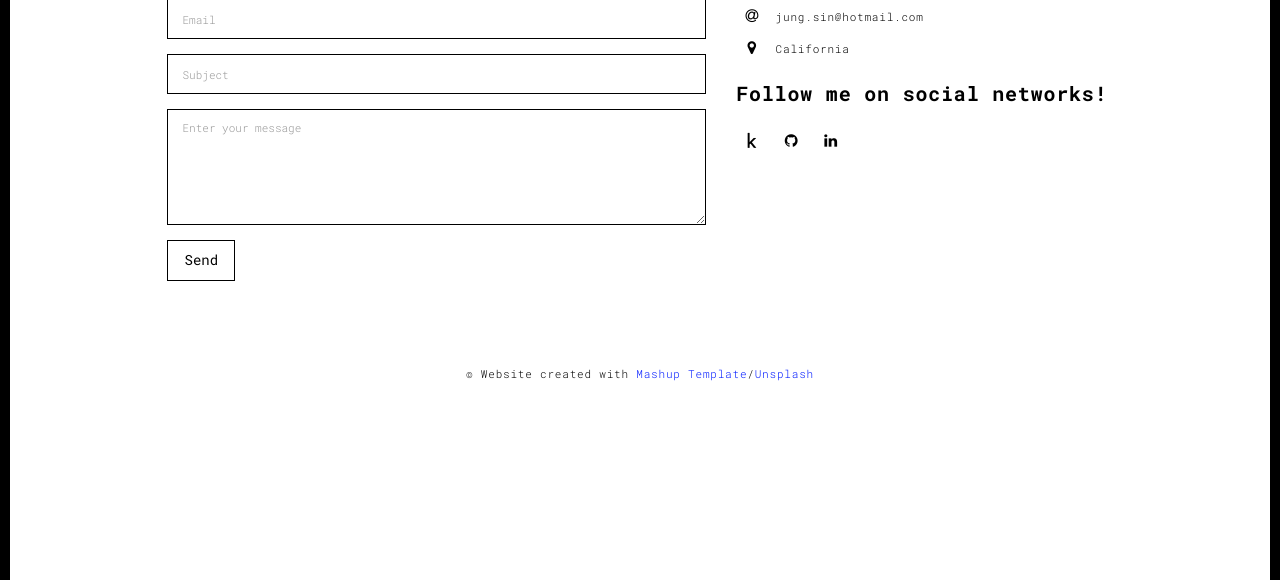
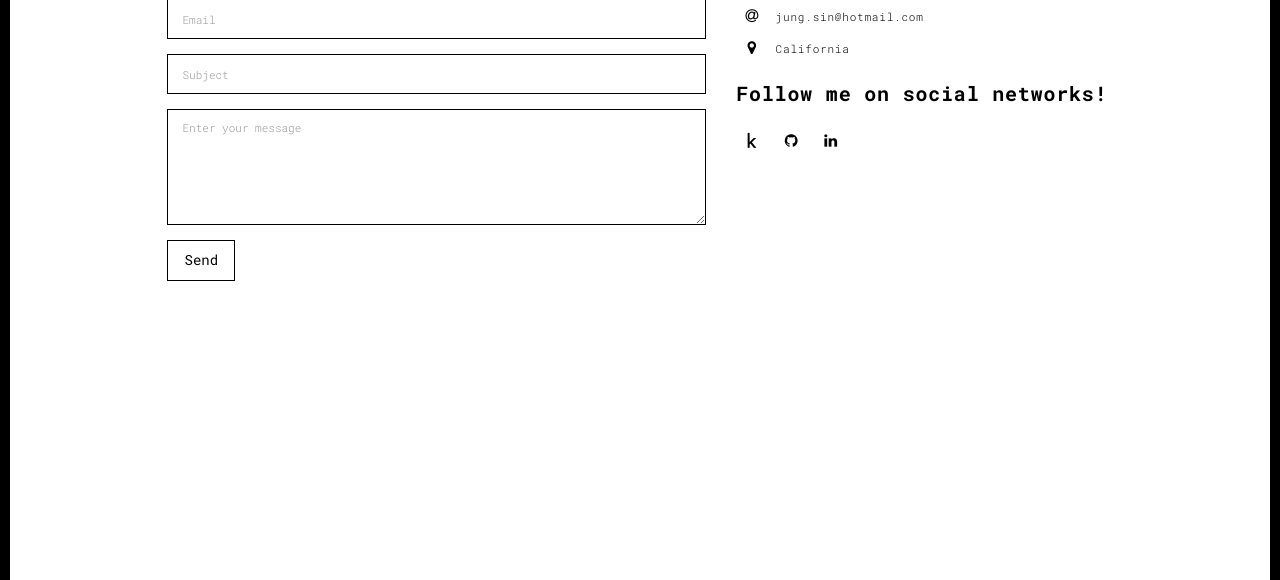
Before and after one commit to johnnys7n/portfolio_project, a Flask app: page /contact.html in a window 1280 px wide. Shown: the part 203-783 px from the top of the page. Run offline with Flask 2, Linux system fonts and the light colour scheme; some libraries are stand-ins or nearby versions.

Commit message:
changed contacts page

```diff
--- a/templates/contact.html
+++ b/templates/contact.html
@@ -112,17 +112,6 @@
     </div>
   </div>
 
-
-<footer class="footer-container text-center">
-  <div class="container">
-    <div class="row">
-      <div class="col-xs-12">
-        <p>© Website created with <a href="http://www.mashup-template.com/" title="Create website with free html template">Mashup Template</a>/<a href="https://www.unsplash.com/" title="Beautiful Free Images">Unsplash</a></p>
-      </div>
-    </div>
-  </div>
-</footer>
-
 <script>
   document.addEventListener("DOMContentLoaded", function (event) {
      navActivePage();
```
